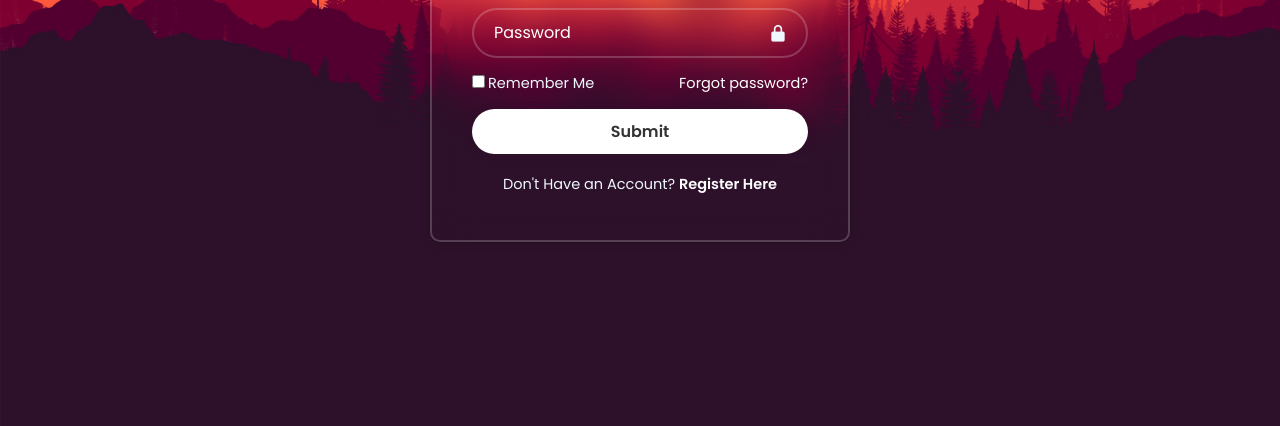
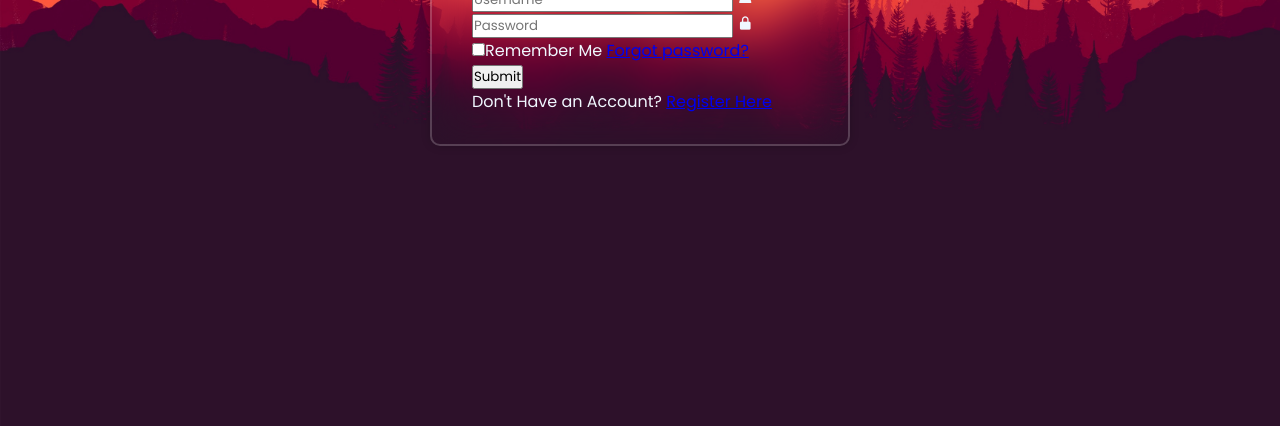
Before and after one commit to stembascc/Login-page-HTML-CSS, a plain HTML site: page index.html in a window 1280 px wide. Shown: the part 374-800 px from the top of the page. Drawn offline with nearby package versions, Linux system fonts and the light colour scheme.

Commit message:
revert: ⏪ Delete some code to practice

```diff
--- a/assets/css/style.css
+++ b/assets/css/style.css
@@ -32,101 +32,64 @@ body {
 
 /* Header Form */
 .wrapper h1 {
-  text-align: center;
-  font-size: 36px;
+
 }
 
 
 /* Input Form */
 .wrapper .input-box {
-  position: relative;
-  width: 100%;
-  height: 50px;
-  margin: 30px 0;
+
 }
 
 
 .input-box input {
-  width: 100%;
-  height: 100%;
-  background: transparent;
-  border: none;
-  outline: none;
-  border: 2px solid rgb(255, 255, 255, 0.2);
-  padding: 20px 45px 20px 20px;
-  color: #fff;
-  border-radius: 40px;
-  font-size: 16px;
+
 }
 
 .input-box input::placeholder{
-    color: #fff;
+
 }
 
 .input-box i {
-  position: absolute;
-  right: 20px;
-  top: 50%;
-  transform: translateY(-50%);
-  font-size: 20px;
 }
+
 
 /* Bagian Remember Me dan Forgot Password */
 
 .wrapper .remember-forgot {
-  display: flex;
-  justify-content: space-between;
-  font-size: 14.5px;
-  margin: -15px 0 15px;
+
 }
 
 .remember-forgot label input {
-  margin-right: 3px;
-  accent-color: #fff;
+
 }
 
 .remember-forgot a {
-  text-decoration: none;
-  color: #fff;
+
 }
 
 .remember-forgot a:hover {
-  text-decoration: underline;
 }
 
 
 /* Button Submit */
 
 .wrapper .btn {
-  width: 100%;
-  height: 45px;
-  border: none;
-  outline: 45px;
-  font-size: 16px;
-  border-radius: 40px;
-  color: #333;
-  background: #fff;
-  box-shadow: 0 0 10px rgb(0, 0, 0, 0.1);
-  font-weight: 600;
-  cursor: pointer;
+
 }
 
 
 /* Register Link */
 
 .wrapper .register-link {
-  text-align: center;
-  font-size: 14.5px;
-  margin: 20px 0 15px;
+
 
 }
 
 .register-link p a {
-  font-weight: 600;
-  text-decoration: none;
-  color: #fff;
+
 }
 
 .register-link a:hover {
-  text-decoration: underline;
+
 }
```
